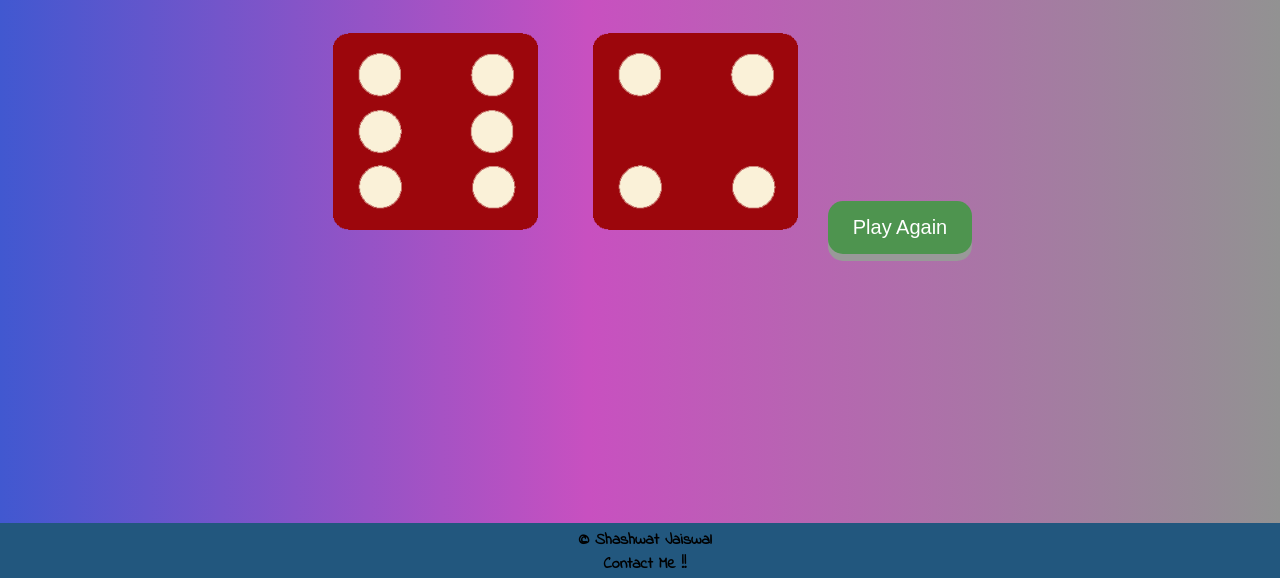
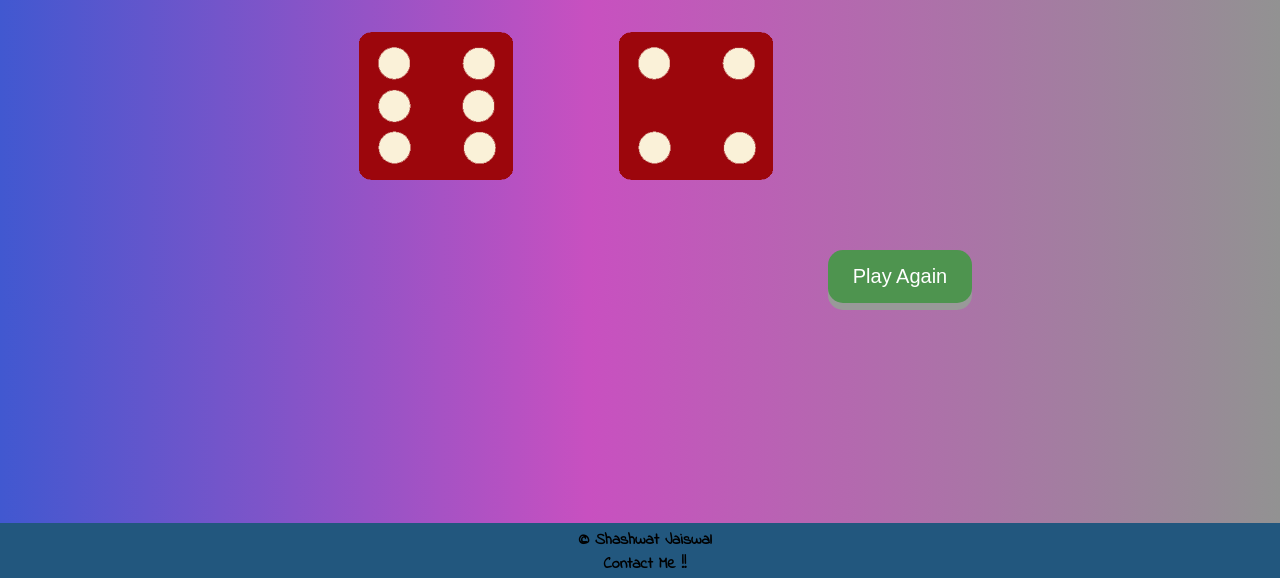
Before and after one commit to shashwat425/Dicee-Game, a plain HTML site: page index.html in a window 1280 px wide. Shown: the part 222-800 px from the top of the page. Drawn offline with Linux system fonts and the light colour scheme.

Commit message:
Dice image small

```diff
--- a/style.css
+++ b/style.css
@@ -35,7 +35,8 @@ p {
 }
 
 img {
-    width: 80%;
+    width: 60%;
+    margin-bottom: 100px;
 }
 
 #reload{
@@ -45,7 +46,8 @@ img {
 
 .reload {
     display: inline-block;
-    margin-top: 30px;
+    /* margin-top: 30px; */
+    margin : auto;
     padding: 15px 25px;
     font-size: 20px;
     cursor: pointer;
```
